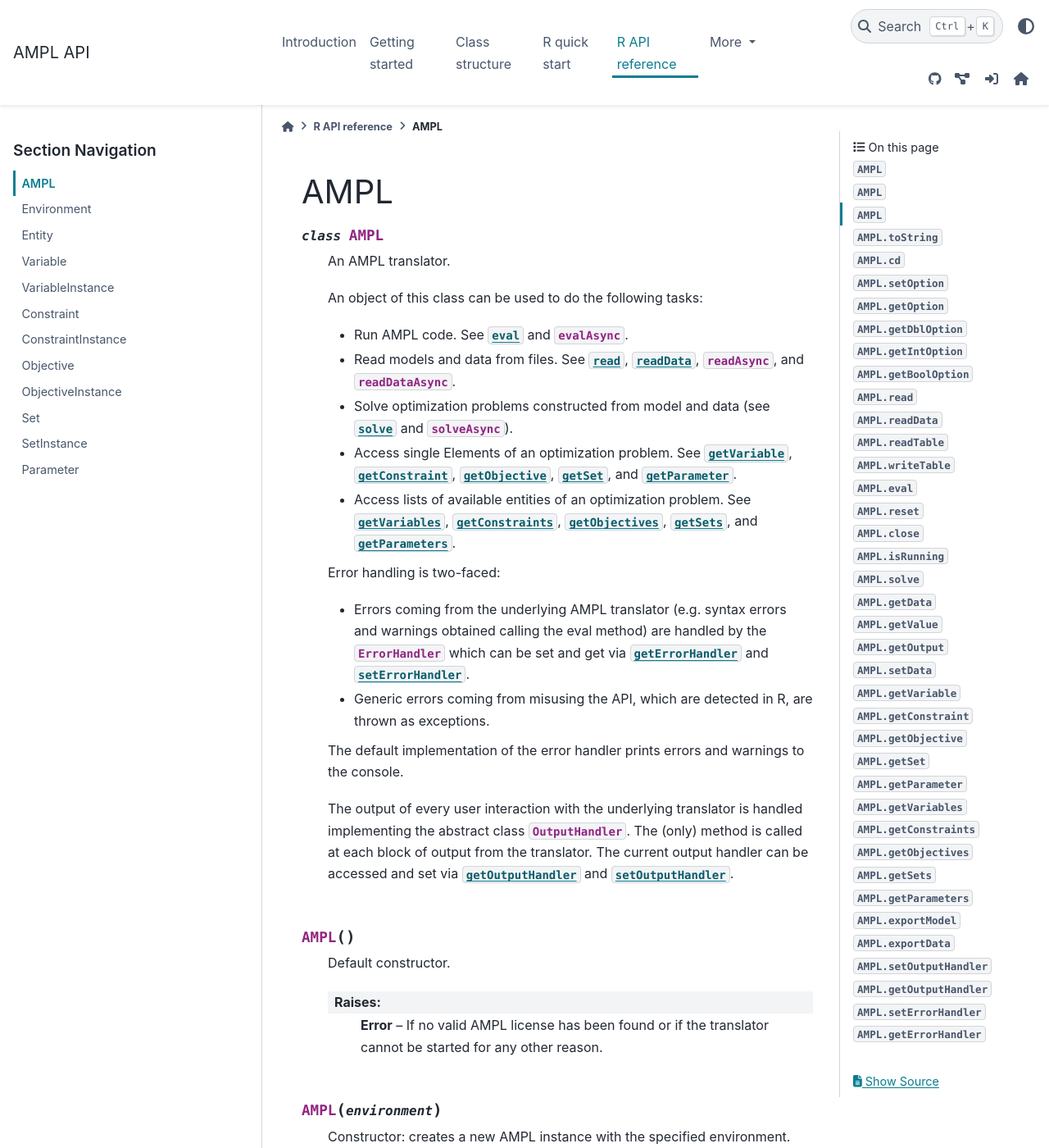
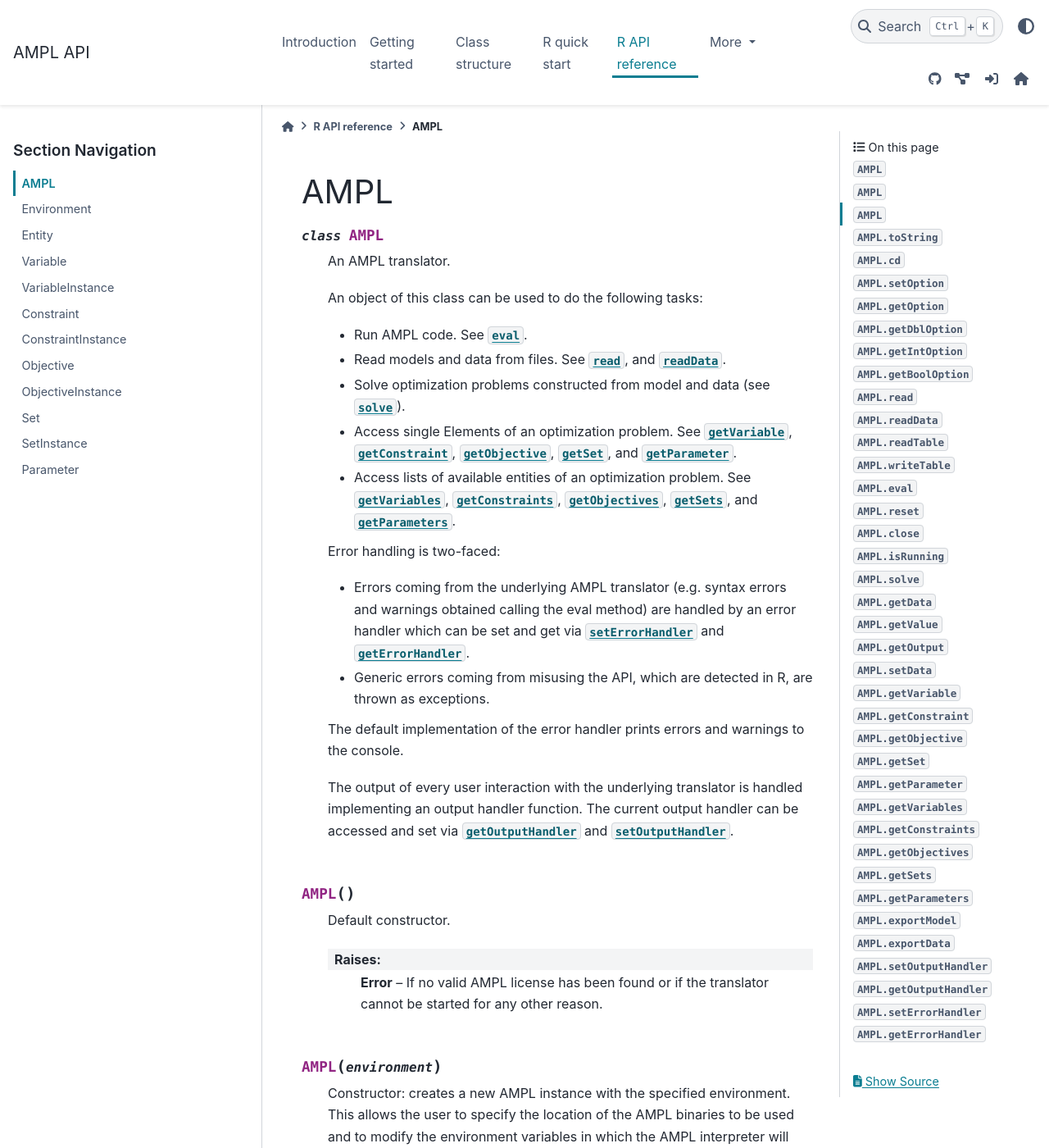
Before and after one commit to ampl/rAMPL, a Sphinx documentation site: the page built from docs/source/reference/ramplcpp.rst, in a window 1280 px wide and 1400 px high. Shown: the whole window at 82% size. Built offline with Sphinx 7.4.7 and the PyData theme 0.15.4, drawn with Linux system fonts in a browser that asks for light colours.

Commit message:
Remove reference of async methods

```diff
--- a/docs/source/reference/ramplcpp.rst
+++ b/docs/source/reference/ramplcpp.rst
@@ -11,13 +11,11 @@
 
   An object of this class can be used to do the following tasks:
 
-  - Run AMPL code. See :meth:`~.AMPL.eval` and
-    :meth:`~.AMPL.evalAsync`.
+  - Run AMPL code. See :meth:`~.AMPL.eval`.
   - Read models and data from files. See :meth:`~.AMPL.read`,
-    :meth:`~.AMPL.readData`, :meth:`~.AMPL.readAsync`, and
-    :meth:`~.AMPL.readDataAsync`.
+    and :meth:`~.AMPL.readData`.
   - Solve optimization problems constructed from model and data (see
-    :meth:`~.AMPL.solve` and :meth:`~.AMPL.solveAsync`).
+    :meth:`~.AMPL.solve`).
   - Access single Elements of an optimization problem. See
     :meth:`~.AMPL.getVariable`, :meth:`~.AMPL.getConstraint`,
     :meth:`~.AMPL.getObjective`, :meth:`~.AMPL.getSet`,
@@ -31,17 +29,16 @@
 
   - Errors coming from the underlying AMPL translator (e.g. syntax errors and
     warnings obtained calling the eval method) are handled by
-    the :class:`~amplpy.ErrorHandler` which can be set and get via
-    :meth:`~.AMPL.getErrorHandler` and
-    :meth:`~.AMPL.setErrorHandler`.
+    an error handler which can be set and get via
+    :meth:`~.AMPL.setErrorHandler` and
+    :meth:`~.AMPL.getErrorHandler`.
   - Generic errors coming from misusing the API, which are detected in
     R, are thrown as exceptions.
 
   The default implementation of the error handler prints errors and warnings to the console.
 
   The output of every user interaction with the underlying translator is
-  handled implementing the abstract class :class:`~amplpy.OutputHandler`.
-  The (only) method is called at each block of output from the translator.
+  handled implementing an output handler function.
   The current output handler can be accessed and set via
   :meth:`~.AMPL.getOutputHandler` and
   :meth:`~.AMPL.setOutputHandler`.
```
Also changed, not shown: 1 other file.
